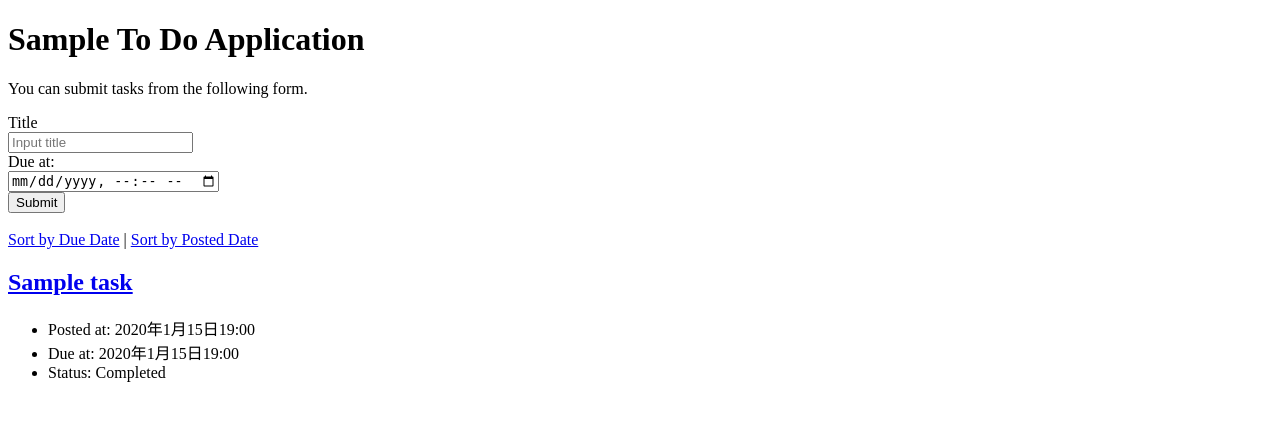
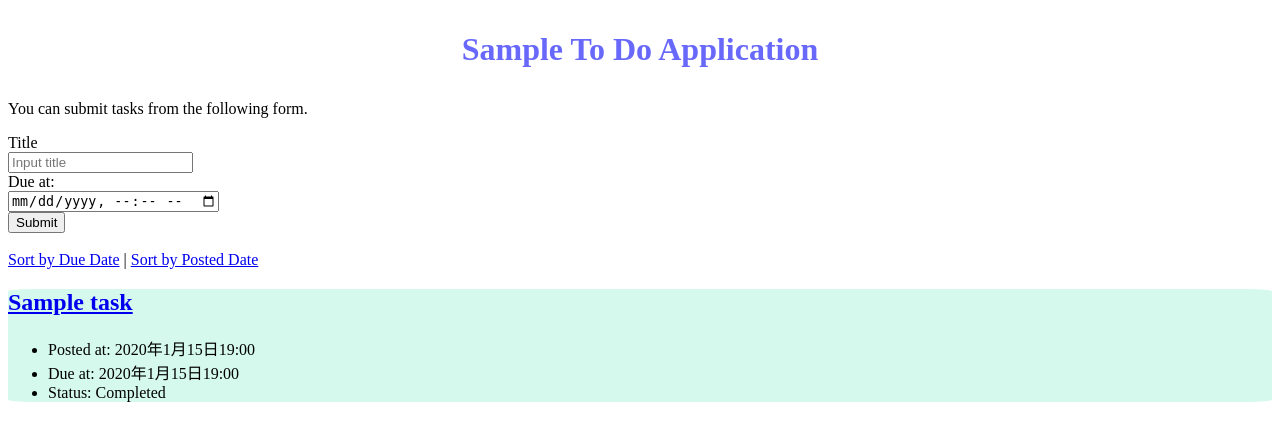
Before and after one commit to s1f102200952/django-test-exercise, a Django app: page / in a window 1280 px wide. Shown: the top 441 px of the page. Run offline with Django 4.2, Linux system fonts and the light colour scheme; tables that the repository leaves empty hold one stand-in row (values such as "Sample post").

Commit message:
cssの追加

```diff
--- a/config/settings.py
+++ b/config/settings.py
@@ -122,3 +122,5 @@ STATIC_URL = 'static/'
 # https://docs.djangoproject.com/en/4.2/ref/settings/#default-auto-field
 
 DEFAULT_AUTO_FIELD = 'django.db.models.BigAutoField'
+
+STATICFILES_DIRS = [BASE_DIR / 'static']
--- /dev/null
+++ b/static/css/default.css
@@ -0,0 +1,10 @@
+.text{
+    border-radius: 2%;
+    background-color: rgb(213, 249, 237);
+}
+h1{
+    border-bottom: 1px;
+    color: rgb(104, 104, 251);
+    text-align: center;
+    padding: 10px;
+}
--- a/todo/templates/todo/index.html
+++ b/todo/templates/todo/index.html
@@ -4,6 +4,7 @@
 
   <head>
     <title>To Do Application</title>
+    <link rel="stylesheet" type="text/css" href="{% static 'css/default.css' %}">
     <meta charset="UTF-8">
     <meta name="author" content="INIAD">
   </head>
```
